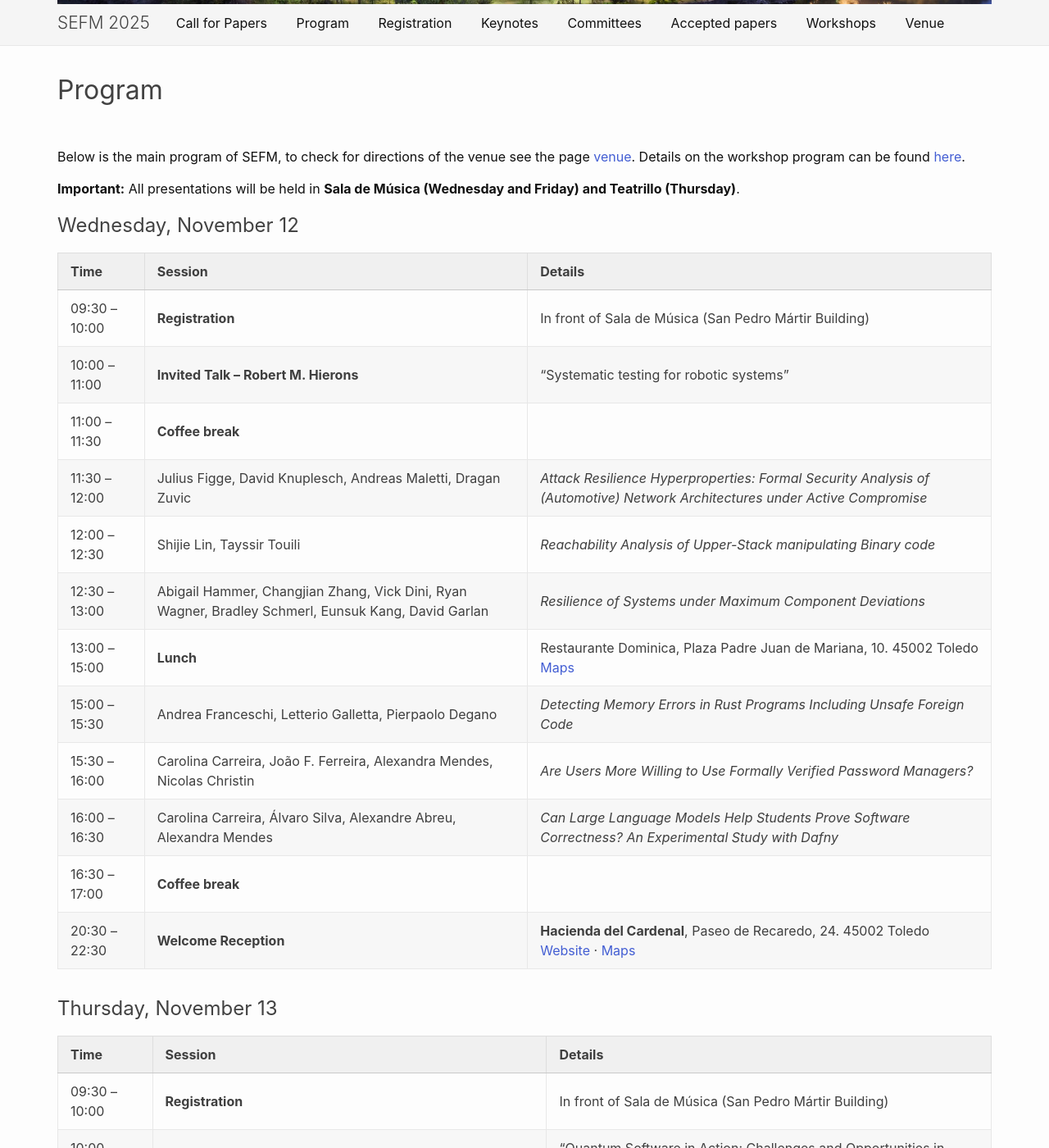
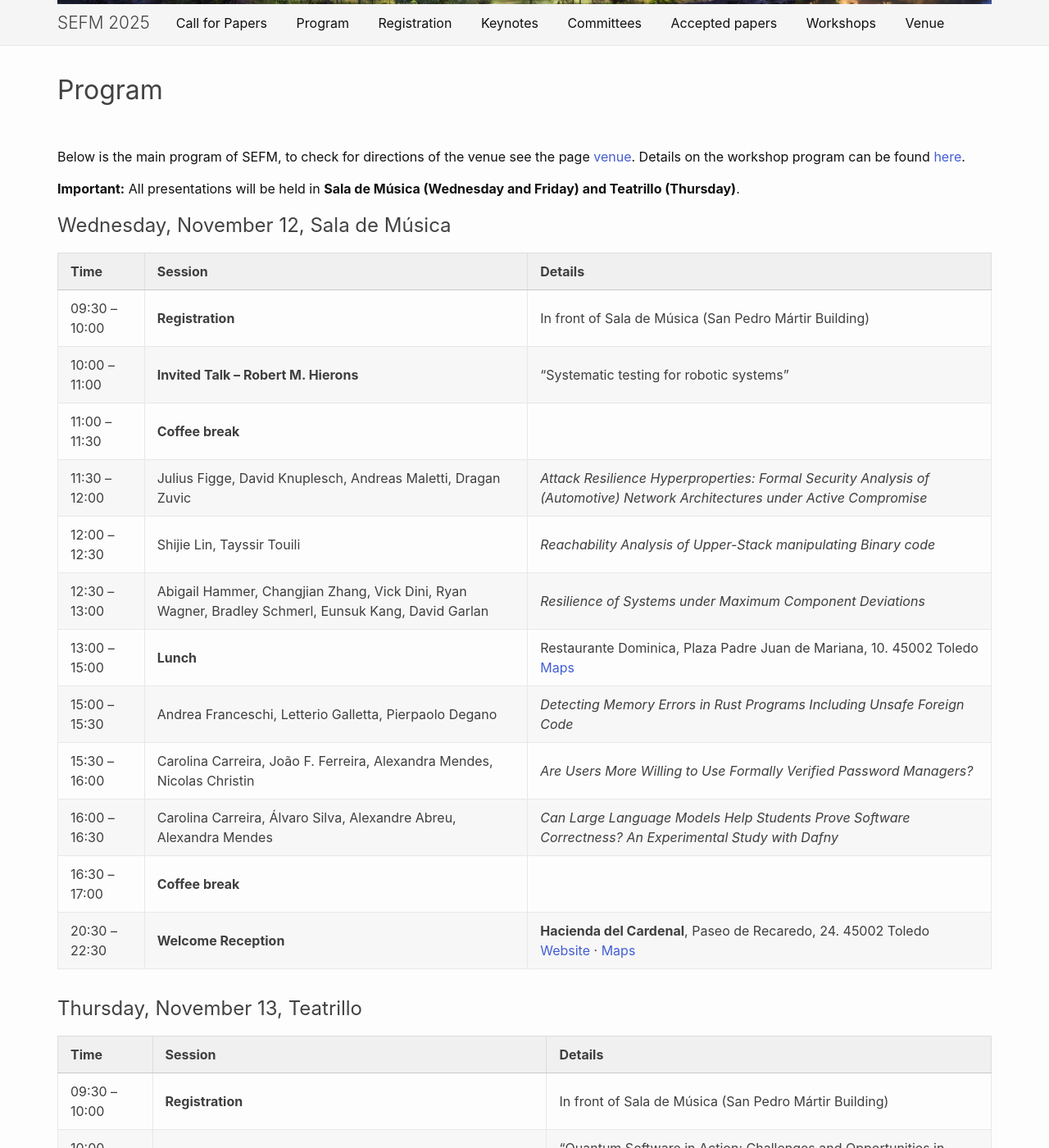
Before and after one commit to sefm-conference/2025, a Jekyll site: the page built from _pages/program.md, in a window 1280 px wide and 1400 px high, scrolled down 637 px. Shown: the whole window at 82% size. Built offline with Jekyll 4.4.1, drawn with Linux system fonts in a browser that asks for light colours; some of the changed text lies outside the part shown.

Commit message:
Update program.md

```diff
--- a/_pages/program.md
+++ b/_pages/program.md
@@ -12,7 +12,7 @@ Details on the workshop program can be found [here]({{ site.baseurl }}{% link _p
 **Important:** All presentations will be held in **Sala de Música (Wednesday and Friday) and Teatrillo (Thursday)**.
 
 
-## Wednesday, November 12
+## Wednesday, November 12, Sala de Música
 
 | Time | Session | Details |
 |------|----------|----------|
@@ -30,7 +30,7 @@ Details on the workshop program can be found [here]({{ site.baseurl }}{% link _p
 | 20:30 – 22:30 | **Welcome Reception** | **Hacienda del Cardenal**, Paseo de Recaredo, 24. 45002 Toledo<br>[Website](https://www.haciendadelcardenal.com/) · [Maps](https://maps.app.goo.gl/qiDzEXc8revFuDfj6) |
 
 
-## Thursday, November 13
+## Thursday, November 13, Teatrillo
 
 | Time | Session | Details |
 |------|----------|----------|
@@ -49,7 +49,7 @@ Details on the workshop program can be found [here]({{ site.baseurl }}{% link _p
 
 
 
-## Friday, November 14
+## Friday, November 14, Sala de Música
 
 | Time | Session | Details |
 |------|----------|----------|
```
